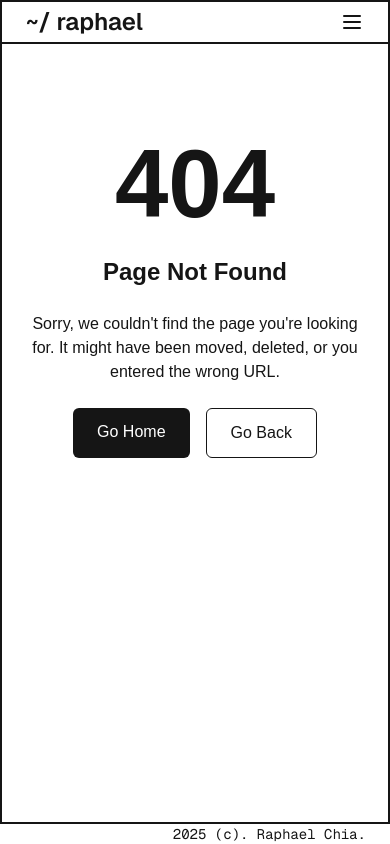
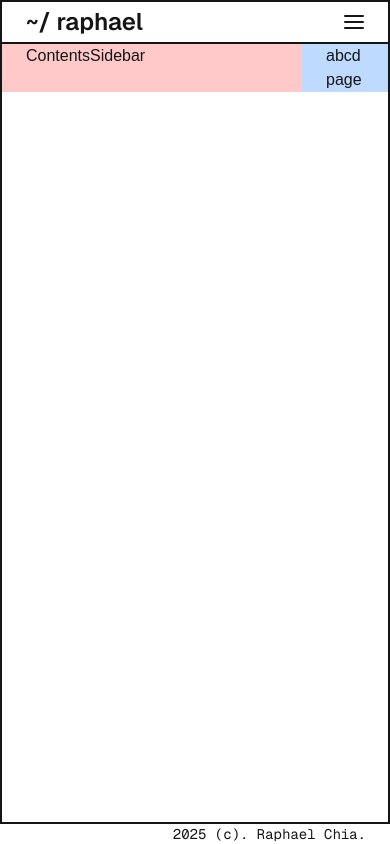
Before and after one commit to RaphaelChia/about-me, a Next.js app: page /lab in a window 390 px wide. Before the commit this address had no page. Built offline with nearby package versions, Linux system fonts and the light colour scheme.

Commit message:
hamburger done

```diff
--- /dev/null
+++ b/src/app/lab/components/contents-sidebar.tsx
@@ -0,0 +1,9 @@
+const ContentsSidebar = () => {
+  return (
+    <div className="bg-red-200 pad-x-page w-[300px] shrink-0">
+      ContentsSidebar
+    </div>
+  );
+};
+
+export default ContentsSidebar;
--- /dev/null
+++ b/src/app/lab/layout.tsx
@@ -0,0 +1,12 @@
+import ContentsSidebar from "@/app/lab/components/contents-sidebar";
+
+const Layout = ({ children }: { children: React.ReactNode }) => {
+  return (
+    <div className="flex items-stretch">
+      <ContentsSidebar />
+      {children}
+    </div>
+  );
+};
+
+export default Layout;
--- /dev/null
+++ b/src/app/lab/page.tsx
@@ -0,0 +1,5 @@
+const Page = () => {
+  return <div className="bg-blue-200 grow pad-x-page">abcd page</div>;
+};
+
+export default Page;
--- /dev/null
+++ b/src/components/navbar/hamburger.tsx
@@ -0,0 +1,38 @@
+import { cn } from "@/lib/utils";
+
+interface HamburgerProps extends React.ComponentProps<"div"> {
+  open: boolean;
+}
+
+const Hamburger = ({ open, className, ...props }: HamburgerProps) => {
+  return (
+    <div
+      className={cn(
+        "flex flex-col gap-1  transition-all duration-500",
+        className
+      )}
+      {...props}
+    >
+      <div
+        className={cn(
+          "w-5 h-0.5 rounded-full bg-foreground transition-all duration-500",
+          open && "rotate-45 translate-y-[6px]"
+        )}
+      ></div>
+      <div
+        className={cn(
+          "w-5 h-0.5 rounded-full bg-foreground transition-all duration-500",
+          open && "opacity-0"
+        )}
+      ></div>
+      <div
+        className={cn(
+          "w-5 h-0.5 rounded-full bg-foreground transition-all duration-500",
+          open && "-rotate-45 -translate-y-[6px]"
+        )}
+      ></div>
+    </div>
+  );
+};
+
+export default Hamburger;
--- a/src/components/mobile-navbar.tsx
+++ b/src/components/navbar/mobile-navbar.tsx
@@ -1,8 +1,8 @@
 "use client";
 import Logo from "@/components/logo";
+import Hamburger from "@/components/navbar/hamburger";
 import { NAVBAR_ITEMS } from "@/components/navbar/navbar";
 import { cn } from "@/lib/utils";
-import { IconMenu2 } from "@tabler/icons-react";
 import Link from "next/link";
 import { useCallback, useEffect, useState } from "react";
 
@@ -22,12 +22,19 @@ const MobileNavbar = () => {
       document.removeEventListener("click", handleClickOutside);
     };
   }, [handleClickOutside]);
+
+  const handleOpenClick = useCallback(() => {
+    setIsOpen((prev) => !prev);
+    console.log("onclicked called.", isOpen);
+  }, []);
   return (
     <>
-      <IconMenu2
-        className="max-md:flex hidden z-10 ml-auto cursor-pointer"
-        onClick={() => setIsOpen((prev) => !prev)}
+      <Hamburger
+        className="max-md:flex hidden z-10 ml-auto cursor-pointer mobile-navbar"
+        open={isOpen}
+        onClick={handleOpenClick}
       />
+
       {
         <div
           className={cn(
--- a/src/components/navbar/navbar.tsx
+++ b/src/components/navbar/navbar.tsx
@@ -1,6 +1,6 @@
 import { default as Logo } from "@/components/logo";
-import MobileNavbar from "@/components/mobile-navbar";
 import Dot from "@/components/navbar/dot";
+import MobileNavbar from "@/components/navbar/mobile-navbar";
 import { cn } from "@/lib/utils";
 import { IconArrowsDiagonal2, IconMinus, IconX } from "@tabler/icons-react";
 import Link from "next/link";
```
